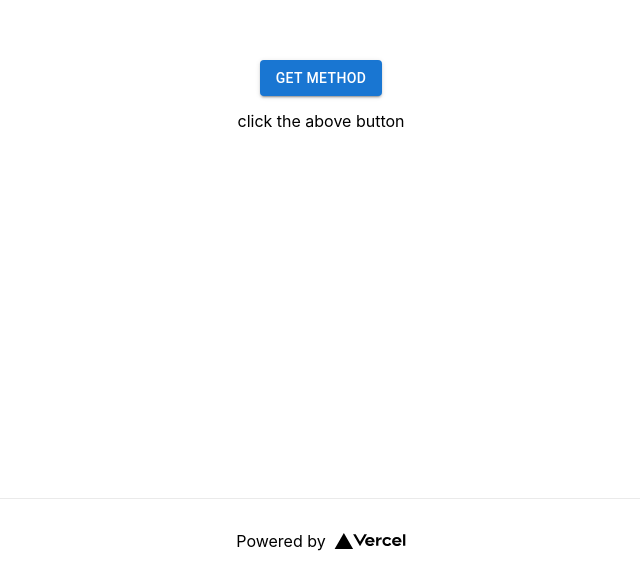
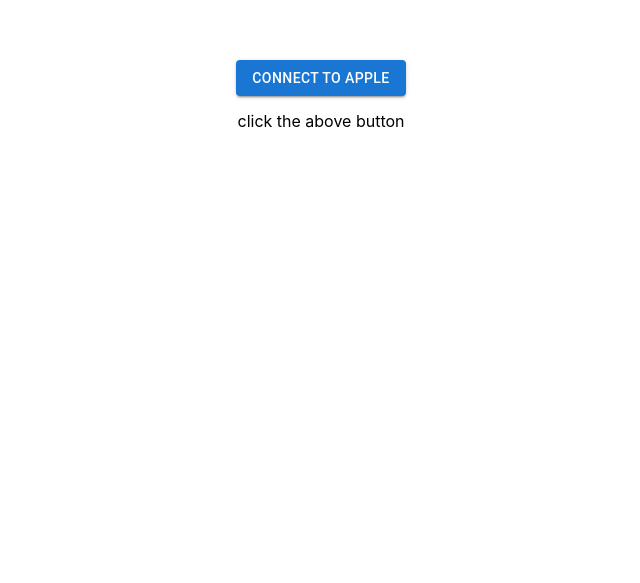
Before and after one commit to yoshifumi-kondo/test-apple-social-login-with-nextjs, a Next.js app: page / in a window 1280 px wide. Shown: the part 302-885 px from the top of the page, without its empty margins (319-959 px from the left). After the commit the page ends 800 px from the top, so only its background shows below. Built offline with nearby package versions, Linux system fonts and the light colour scheme.

Commit message:
add:Generic component to social login

```diff
--- /dev/null
+++ b/components/SocialLoginButton.tsx
@@ -0,0 +1,37 @@
+import { Button } from "@mui/material";
+import axios from "axios";
+import React, { FC, useState } from "react";
+
+const SocialLoginButton: FC<{
+  providerName: string;
+  apiPath: string;
+}> = ({ providerName, apiPath }) => {
+  const [info, setInfo] = useState({
+    error: false,
+    message: "click the above button",
+  });
+  const onClickHandler = async () => {
+    try {
+      const res = await axios(apiPath);
+      await console.log(res);
+    } catch (e: any) {
+      setInfo({
+        error: true,
+        message: e.response.data as string,
+      });
+    }
+  };
+  return (
+    <>
+      <Button variant="contained" onClick={onClickHandler}>
+        CONNECT TO {providerName}
+      </Button>
+      <p style={{ margin: 5 }}>{info.error && "error"}</p>
+      <p style={{ margin: 5 }}>{info.message}</p>
+    </>
+  );
+};
+
+export const AppleLoginButton = () => (
+  <SocialLoginButton providerName="Apple" apiPath="/api/passport-apple" />
+);
--- a/pages/index.tsx
+++ b/pages/index.tsx
@@ -4,24 +4,10 @@
 import Head from "next/head";
 import Image from "next/image";
 import { useState } from "react";
+import { AppleLoginButton } from "../components/SocialLoginButton";
 import styles from "../styles/Home.module.css";
 
 const Home: NextPage = () => {
-  const [info, setInfo] = useState({
-    error: false,
-    message: "click the above button",
-  });
-  const onClickHandler = async () => {
-    try {
-      const res = await axios("/api/passport-apple");
-      await console.log(res);
-    } catch (e: any) {
-      setInfo({
-        error: true,
-        message: e.response.data as string,
-      });
-    }
-  };
   return (
     <div className={styles.container}>
       <Head>
@@ -31,25 +17,8 @@
       </Head>
 
       <main className={styles.main}>
-        <Button variant="contained" onClick={onClickHandler}>
-          get Method
-        </Button>
-        <p style={{ margin: 5 }}>{info.error && "error"}</p>
-        <p style={{ margin: 5 }}>{info.message}</p>
+        <AppleLoginButton />
       </main>
-
-      <footer className={styles.footer}>
-        <a
-          href="https://vercel.com?utm_source=create-next-app&utm_medium=default-template&utm_campaign=create-next-app"
-          target="_blank"
-          rel="noopener noreferrer"
-        >
-          Powered by{" "}
-          <span className={styles.logo}>
-            <Image src="/vercel.svg" alt="Vercel Logo" width={72} height={16} />
-          </span>
-        </a>
-      </footer>
     </div>
   );
 };
```
